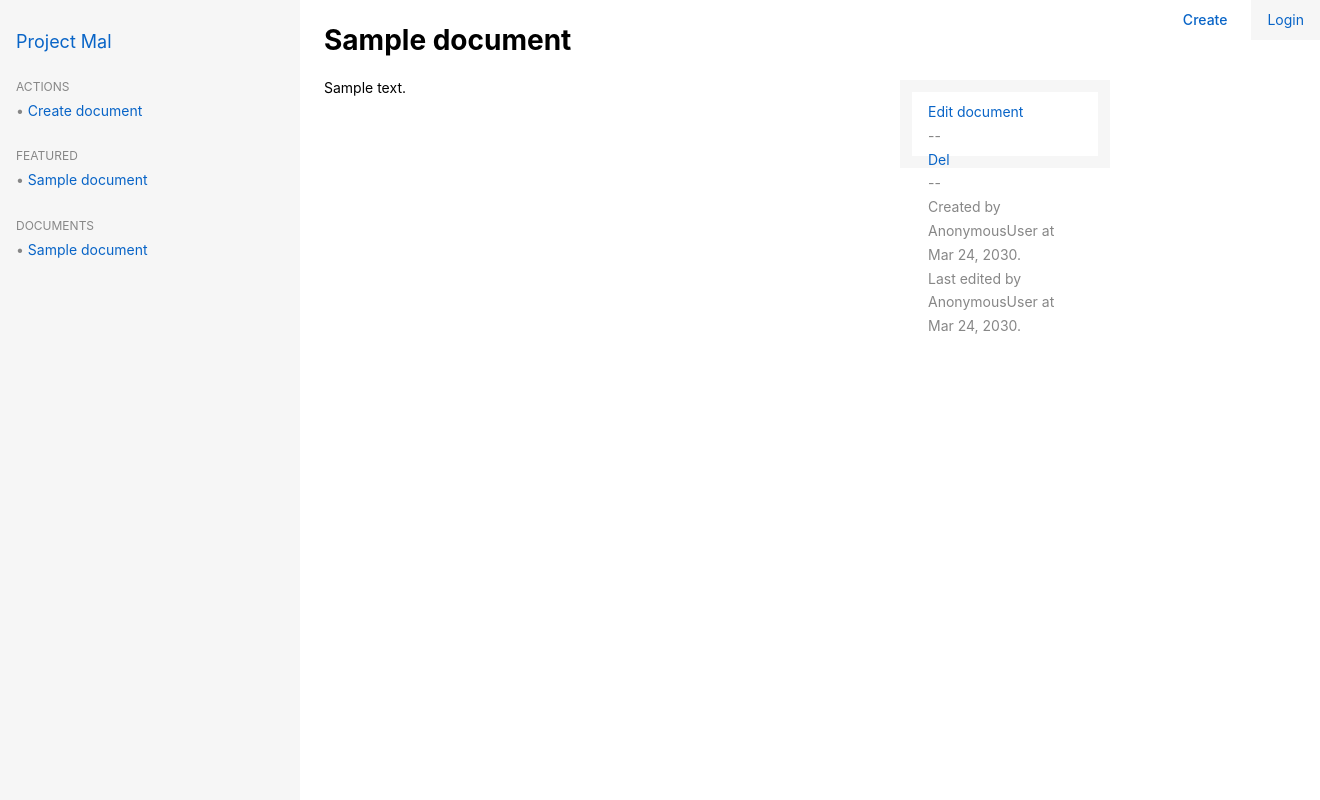
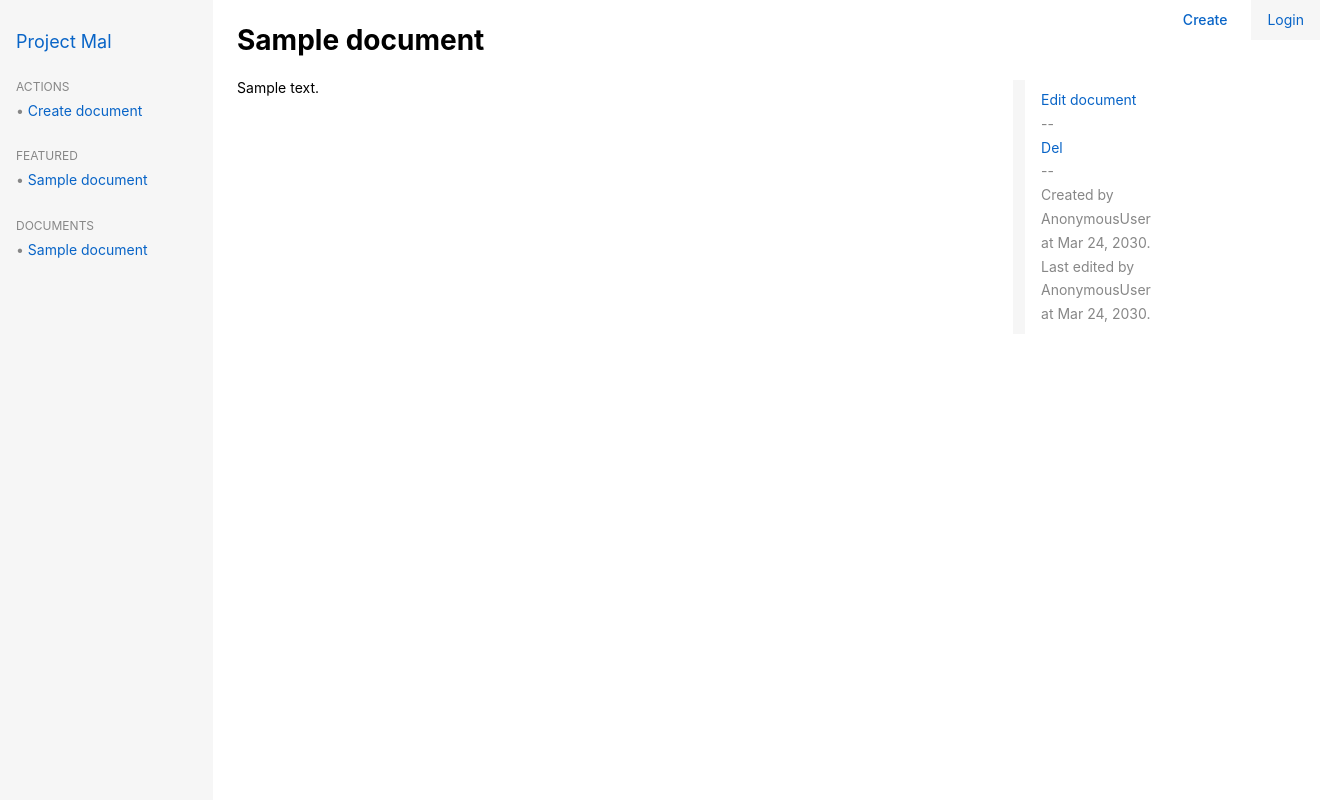
Before and after one commit to sirodoht/mal, a Django app: page /documents/1/ in a window 1320 px wide. Run offline with Django 3.2, Linux system fonts and the light colour scheme; tables that the repository leaves empty hold one stand-in row (values such as "Sample post").

Commit message:
update rightbar styling

```diff
--- a/main/static/style.css
+++ b/main/static/style.css
@@ -197,8 +197,8 @@ body {
 
 .grid {
     display: grid;
-    grid-template-columns: minmax(200px, 300px) 600px 1fr 1fr;
-    grid-template-rows: 40px 40px 88px auto;
+    grid-template-columns: minmax(200px, 300px) 800px 1fr 1fr;
+    grid-template-rows: 40px 40px auto;
     height: 100vh;
 }
 
@@ -257,17 +257,17 @@ h1 {
 }
 
 .main-body {
-    width: 500px;
+    width: 600px;
 }
 
 .rightbar {
-    padding: 8px 16px;
     grid-row: 3;
     grid-column: 3;
+    place-self: start;
+    color: var(--small-title);
     line-height: 1.7;
-    border: 12px solid var(--background-gray);
-    color: var(--small-title);
-    place-self: stretch left;
+    padding: 8px 16px;
+    border-left: 12px solid var(--background-gray);
 }
 
 label {
```
